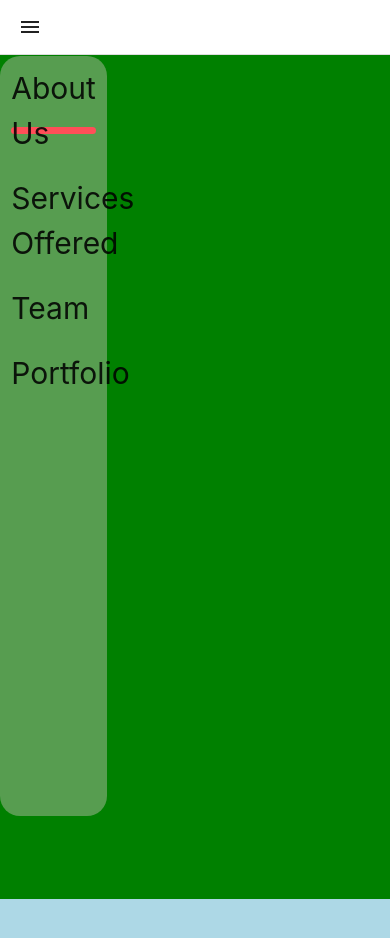
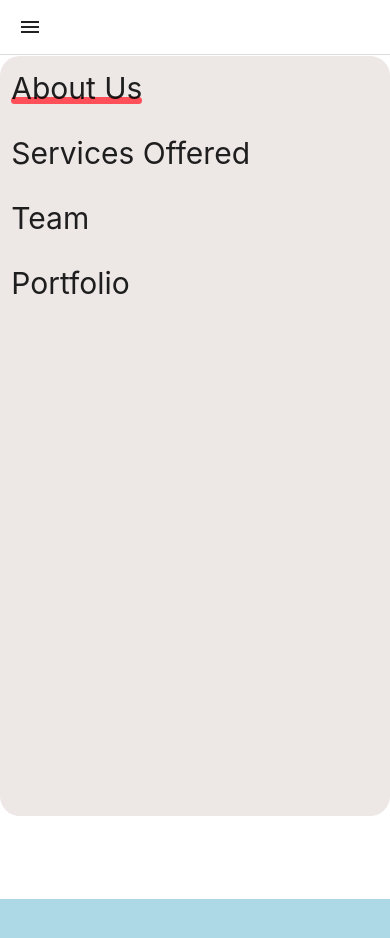
Before and after one commit to AayushDongre/SudoDevs-Website, a plain HTML site: page index.html in a window 390 px wide. Both pictures are taken after a click on the icon "menu". Shown: the top 938 px of the page. Drawn offline with nearby package versions, Linux system fonts and the light colour scheme.

Commit message:
modifications

```diff
--- a/css/styles.css
+++ b/css/styles.css
@@ -3,12 +3,12 @@
     0%{
       left:60.88%;
         width: 20.57%;
-        background: blue;
+        /* background: blue; */
     }
     100%{
         left:81.45%;
         width: 0;
-        background: green;
+        /* background: green; */
     }
 }
 @keyframes img-in{
@@ -103,7 +103,8 @@
 body{
     font-size: 12px;
     overflow:hidden;
-    background: blue;
+    /* background: blue; */
+    height: 100vh;
 }
 #p2,#p3,#p4{
     opacity: 0;
@@ -231,8 +232,8 @@ body{
     transition: 1s;
     transition-timing-function: cubic-bezier(.77, .19, .27, .99);
     width:100vw;
-    /* background: rgba(255,255,255,1); */
-    background: green;
+    background: rgba(255,255,255,1);
+    /* background: green; */
 }
 .nav-left{
     position: relative;
@@ -304,39 +305,55 @@ body{
 @media only screen and (max-width: 600px) {
     html {
       background-color: lightblue;
-      overflow-x: hidden;
+      overflow: hidden;
       font-size: 15px;
+      max-width: 100vw;;
+      max-height: 100vh;
+
     }
+
     body{
         overflow: hidden;
+        max-height: 100vh;
+        max-width: 100vw;
     }
+    #p1,#p2,#p3,#p4{
+        background: red;
+        max-width: 100vw;
+        max-height: 100vh;
+    }
+
     .nav-main{
-        /* background: #22ffaa; */
-        min-width: 110vw;
+        background: #22ffaa;
+        max-width: 100px;
     }
     .nav-body{
-        min-width:110vw;
+        min-width:100vw;
     }
     .imgbox{
-        position: absolute;
-        max-height: 30%;
-        min-width: 100%;
-        left:0;
-        top:70%
+    display: none
     }
     .title{
-        position: absolute;
+        position: relative;
         left:0;
         top:20px;
         font-size: 8rem;
+        max-width: 90vw;
+
     }
-
+    .what-title,.what-des,.description{
+        max-width: 90vw;
+    }
     .infobox{
-        position: absolute;
+        position: relative;
         left: 0;
-        top:15%;
+        top:0;
         min-width: 100vw;
+        max-width: 100vw;
         max-height: 30%;
         min-height: 10%;
     }
+    .nav-left{
+        min-width:100%;
+    }
   }
--- a/index.html
+++ b/index.html
@@ -15,7 +15,7 @@
     <!-- Custom CSS -->
     <link rel="stylesheet" href="css/styles.css">
 
-    <title>TESTING</title>
+    <title>SudoDevs Inc</title>
 </head>
 
 <body>
@@ -65,9 +65,7 @@
         </div>
     </div>
 
-    <div class="imgbox">
 
-    </div>
 
     <div id="p2" class="wrapper">
         <div class="title">Yode</div>
--- a/js/script.js
+++ b/js/script.js
@@ -160,10 +160,10 @@ $(".imgbox").css({height:.7408*h,width:.2057*w})
 $(".info").css({height:.4162*h,width:.2916*w})
 
 });
-  $('.dropdown-trigger').dropdown();
+//   $('.dropdown-trigger').dropdown();
 
 
-$('.collapsible').collapsible();
+// $('.collapsible').collapsible();
 
 
 $(".topic").click(function(){
@@ -173,15 +173,17 @@ $(".topic").click(function(){
   $(this).toggleClass("current");
 });
 
-    $(".material-icons").click(function(){
+$(".material-icons").click(function(){
 
     heightNav=$(".nav-body").css("height");
-    heightWindow = $(window).outerHeight() + "px";
-
+    heightWindow = $("body").css("height");
+    console.log(heightNav + " " + heightWindow);
     if(heightNav!=heightWindow)
         $(".nav-body").css({display:"block","height":"100vh"});
 
-    else if(heightNav==heightWindow)
-            $(".nav-body").css({"height":"0px"});
+    else if(heightNav == heightWindow)
+    {
+            $(".nav-body").animate({"height":"0px"});
+    }
     });
 });
```
